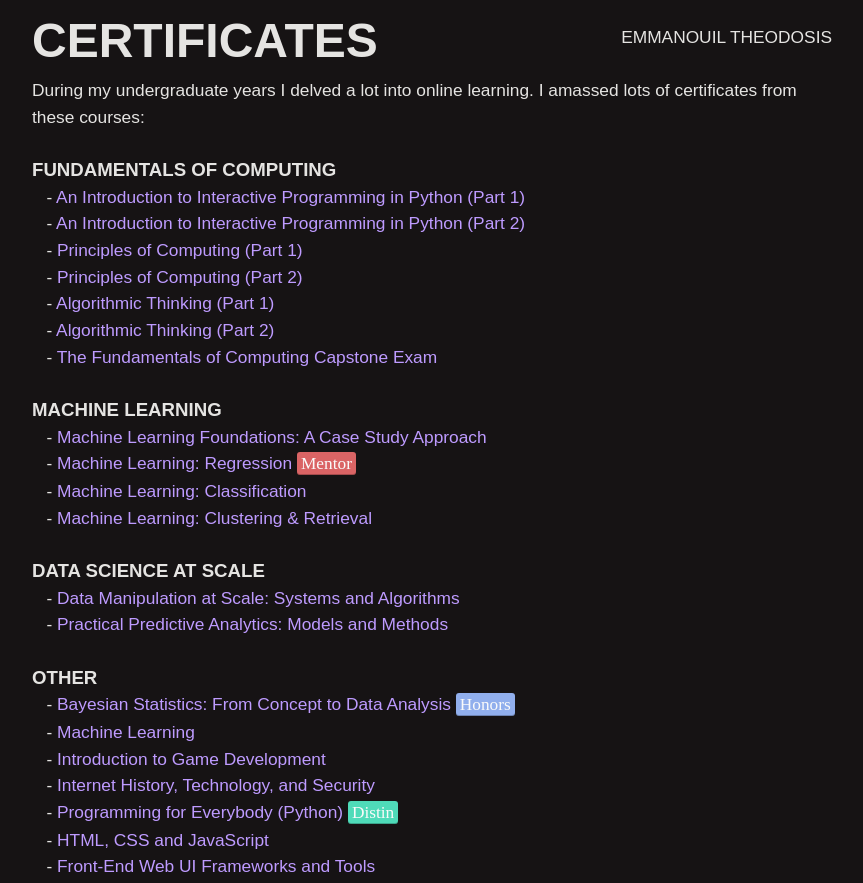
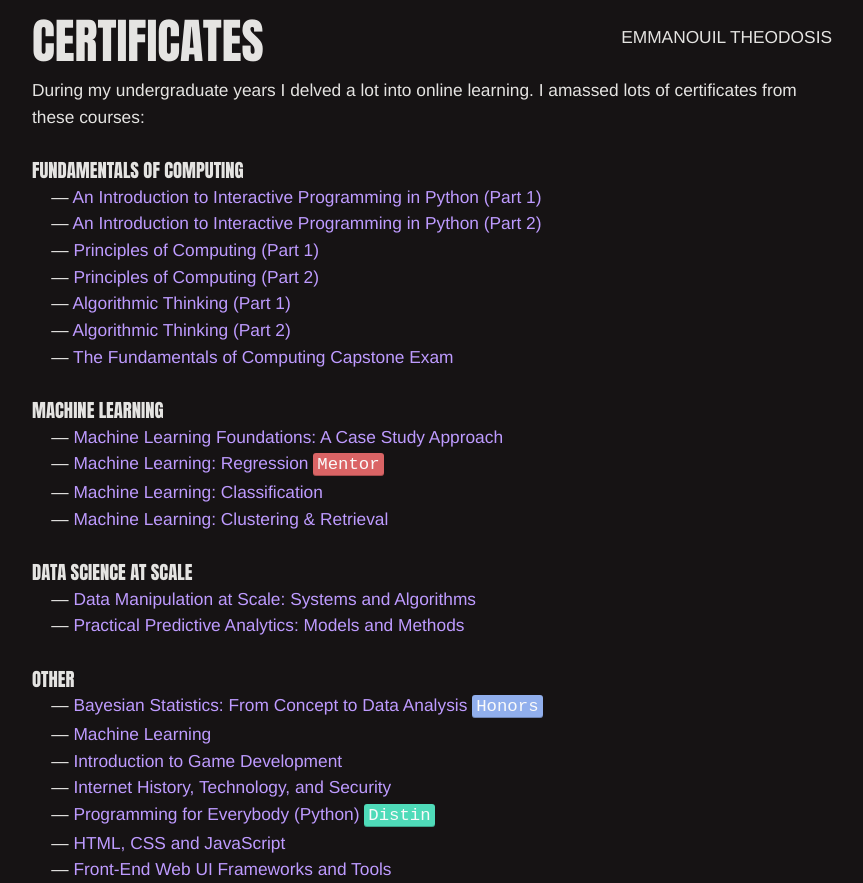
Before and after one commit to manosth/manosth.github.io, a plain HTML site: page certificates.html in a window 1280 px wide. Shown: the whole page, without its empty margins (208-1071 px from the left). Drawn offline with nearby package versions, Linux system fonts and the light colour scheme.

Commit message:
Change fonts
Changed the fonts (probably temporarily).

```diff
--- a/certificates.css
+++ b/certificates.css
@@ -1,6 +1,6 @@
 body
 {
-  font-family: open-sans, sans-serif;
+  font-family: Helvetica, sans-serif;
   font-size: 13pt;
   color: #E5E4E2;
   background-color: #161314;
@@ -33,7 +33,7 @@ hr {
 
 .title_text
 {
-    font-family: league-gothic, sans-serif;
+    font-family: Impact, sans-serif;
     font-weight: 750;
     font-size: 36pt;
     line-height: 54pt;
@@ -42,7 +42,7 @@ hr {
 
 .subtitle_text
 {
-    font-family: league-gothic, sans-serif;
+    font-family: Impact, sans-serif;
     font-size: 14pt;
     color: #E5E4E2;
 }
--- a/certificates.html
+++ b/certificates.html
@@ -1,8 +1,6 @@
 <html>
 <head>
   <title>Emmanouil Theodosis - Certificates</title>
-
-  <script src="//use.edgefonts.net/open-sans;league-gothic;open-sans-condensed.js"></script>
   <link rel="stylesheet" href="https://maxcdn.bootstrapcdn.com/bootstrap/3.3.7/css/bootstrap.min.css">
   <script     src="https://ajax.googleapis.com/ajax/libs/jquery/3.3.1/jquery.min.js"></script>
   <script src="https://maxcdn.bootstrapcdn.com/bootstrap/3.3.7/js/bootstrap.min.js"></script>
@@ -30,57 +28,55 @@ During my undergraduate years I delved a lot into online learning. I amassed lot
 <br>
 <br>
 <div class="subtitle_text" style="font-weight: 800;">FUNDAMENTALS OF COMPUTING</div>
-&nbsp;&nbsp;&nbsp;- <a class="text-link" href="https://www.coursera.org/account/accomplishments/verify/VP7T4EPB8Z" target="_blank">An Introduction to Interactive Programming in Python (Part 1)</a>
+&nbsp;&nbsp;&nbsp; &mdash; <a class="text-link" href="https://www.coursera.org/account/accomplishments/verify/VP7T4EPB8Z" target="_blank">An Introduction to Interactive Programming in Python (Part 1)</a>
 <br>
-&nbsp;&nbsp;&nbsp;- <a class="text-link" href="https://www.coursera.org/account/accomplishments/verify/L767LYFNK4" target="_blank">An Introduction to Interactive Programming in Python (Part 2)</a>
+&nbsp;&nbsp;&nbsp; &mdash; <a class="text-link" href="https://www.coursera.org/account/accomplishments/verify/L767LYFNK4" target="_blank">An Introduction to Interactive Programming in Python (Part 2)</a>
 <br>
-&nbsp;&nbsp;&nbsp;- <a class="text-link" href="https://www.coursera.org/account/accomplishments/verify/MLBQHC6RXV" target="_blank">Principles of Computing (Part 1)</a>
+&nbsp;&nbsp;&nbsp; &mdash; <a class="text-link" href="https://www.coursera.org/account/accomplishments/verify/MLBQHC6RXV" target="_blank">Principles of Computing (Part 1)</a>
 <br>
-&nbsp;&nbsp;&nbsp;- <a class="text-link" href="https://www.coursera.org/account/accomplishments/verify/P7RTVNDNJJ" target="_blank">Principles of Computing (Part 2)</a>
+&nbsp;&nbsp;&nbsp; &mdash; <a class="text-link" href="https://www.coursera.org/account/accomplishments/verify/P7RTVNDNJJ" target="_blank">Principles of Computing (Part 2)</a>
 <br>
-&nbsp;&nbsp;&nbsp;- <a class="text-link" href="https://www.coursera.org/account/accomplishments/verify/NP3PDYC62F" target="_blank">Algorithmic Thinking (Part 1)</a>
+&nbsp;&nbsp;&nbsp; &mdash; <a class="text-link" href="https://www.coursera.org/account/accomplishments/verify/NP3PDYC62F" target="_blank">Algorithmic Thinking (Part 1)</a>
 <br>
-&nbsp;&nbsp;&nbsp;- <a class="text-link" href="https://www.coursera.org/account/accomplishments/verify/5G32TXRZ24" target="_blank">Algorithmic Thinking (Part 2)</a>
+&nbsp;&nbsp;&nbsp; &mdash; <a class="text-link" href="https://www.coursera.org/account/accomplishments/verify/5G32TXRZ24" target="_blank">Algorithmic Thinking (Part 2)</a>
 <br>
-&nbsp;&nbsp;&nbsp;- <a class="text-link" href="https://www.coursera.org/account/accomplishments/verify/CF3WEMNVZSNJ" target="_blank">The Fundamentals of Computing Capstone Exam</a>
+&nbsp;&nbsp;&nbsp; &mdash; <a class="text-link" href="https://www.coursera.org/account/accomplishments/verify/CF3WEMNVZSNJ" target="_blank">The Fundamentals of Computing Capstone Exam</a>
 <br>
 <br>
 <div class="subtitle_text" style="font-weight: 800;">MACHINE LEARNING</div>
-&nbsp;&nbsp;&nbsp;- <a class="text-link" href="https://www.coursera.org/account/accomplishments/records/2LPTXLGYAR36" target="_blank">Machine Learning Foundations: A Case Study Approach</a>
+&nbsp;&nbsp;&nbsp; &mdash; <a class="text-link" href="https://www.coursera.org/account/accomplishments/records/2LPTXLGYAR36" target="_blank">Machine Learning Foundations: A Case Study Approach</a>
 <br>
-&nbsp;&nbsp;&nbsp;- <a class="text-link" href="https://www.coursera.org/account/accomplishments/records/TQCRKKDLAMHN" target="_blank">Machine Learning: Regression</a> <kbd class="unselectable" style="background-color: #DA6465; color: #FAFAFA; font-size: 100%; font-family: 'Cutive Mono';">Mentor</kbd>
+&nbsp;&nbsp;&nbsp; &mdash; <a class="text-link" href="https://www.coursera.org/account/accomplishments/records/TQCRKKDLAMHN" target="_blank">Machine Learning: Regression</a> <kbd class="unselectable" style="background-color: #DA6465; color: #FAFAFA; font-size: 100%; font-family: 'Courier New';">Mentor</kbd>
 <br>
-&nbsp;&nbsp;&nbsp;- <a class="text-link" href="https://www.coursera.org/account/accomplishments/records/WWHSJGXLRS7V" target="_blank">Machine Learning: Classification</a>
+&nbsp;&nbsp;&nbsp; &mdash; <a class="text-link" href="https://www.coursera.org/account/accomplishments/records/WWHSJGXLRS7V" target="_blank">Machine Learning: Classification</a>
 <br>
-&nbsp;&nbsp;&nbsp;- <a class="text-link" href="https://www.coursera.org/account/accomplishments/records/LE9QG55CA7VL" target="_blank">Machine Learning: Clustering & Retrieval</a>
+&nbsp;&nbsp;&nbsp; &mdash; <a class="text-link" href="https://www.coursera.org/account/accomplishments/records/LE9QG55CA7VL" target="_blank">Machine Learning: Clustering & Retrieval</a>
 <br>
 <br>
 <div class="subtitle_text" style="font-weight: 800;">DATA SCIENCE AT SCALE</div>
-&nbsp;&nbsp;&nbsp;- <a class="text-link" href="https://www.coursera.org/account/accomplishments/records/ZJFH8DABM5V4" target="_blank">Data Manipulation at Scale: Systems and Algorithms</a>
+&nbsp;&nbsp;&nbsp; &mdash; <a class="text-link" href="https://www.coursera.org/account/accomplishments/records/ZJFH8DABM5V4" target="_blank">Data Manipulation at Scale: Systems and Algorithms</a>
 <br>
-&nbsp;&nbsp;&nbsp;- <a class="text-link" href="https://www.coursera.org/account/accomplishments/records/2CZP3FKSBS8D" target="_blank">Practical Predictive Analytics: Models and Methods</a>
+&nbsp;&nbsp;&nbsp; &mdash; <a class="text-link" href="https://www.coursera.org/account/accomplishments/records/2CZP3FKSBS8D" target="_blank">Practical Predictive Analytics: Models and Methods</a>
 <br>
 <br>
 <div class="subtitle_text" style="font-weight: 800;">OTHER</div>
-&nbsp;&nbsp;&nbsp;- <a class="text-link" href="https://www.coursera.org/account/accomplishments/records/SSD6MFWYYR5E" target="_blank">Bayesian Statistics: From Concept to Data Analysis</a> <kbd class="unselectable" style="background-color: #91AFED; color: #FAFAFA; font-size: 100%; font-family: 'Cutive Mono';">Honors</kbd>
+&nbsp;&nbsp;&nbsp; &mdash; <a class="text-link" href="https://www.coursera.org/account/accomplishments/records/SSD6MFWYYR5E" target="_blank">Bayesian Statistics: From Concept to Data Analysis</a> <kbd class="unselectable" style="background-color: #91AFED; color: #FAFAFA; font-size: 100%; font-family: 'Courier New';">Honors</kbd>
 <br>
-&nbsp;&nbsp;&nbsp;- <a class="text-link" href="https://www.coursera.org/account/accomplishments/records/QBEFLQS8XYKR" target="_blank">Machine Learning</a>
+&nbsp;&nbsp;&nbsp; &mdash; <a class="text-link" href="https://www.coursera.org/account/accomplishments/records/QBEFLQS8XYKR" target="_blank">Machine Learning</a>
 <br>
-&nbsp;&nbsp;&nbsp;- <a class="text-link" href="https://www.coursera.org/account/accomplishments/records/B9SPBFSVCGYZ" target="_blank">Introduction to Game Development</a>
+&nbsp;&nbsp;&nbsp; &mdash; <a class="text-link" href="https://www.coursera.org/account/accomplishments/records/B9SPBFSVCGYZ" target="_blank">Introduction to Game Development</a>
 <br>
-&nbsp;&nbsp;&nbsp;- <a class="text-link" href="https://www.coursera.org/account/accomplishments/records/39PYSUT9ZU72" target="_blank">Internet History, Technology, and Security</a>
+&nbsp;&nbsp;&nbsp; &mdash; <a class="text-link" href="https://www.coursera.org/account/accomplishments/records/39PYSUT9ZU72" target="_blank">Internet History, Technology, and Security</a>
 <br>
-&nbsp;&nbsp;&nbsp;- <a class="text-link" href="https://www.coursera.org/account/accomplishments/records/gm4YP74WVabVYBSh" target="_blank">Programming for Everybody (Python)</a> <kbd class="unselectable" style="background-color: #4FDBB9; color: #FAFAFA; font-size: 100%; font-family: 'Cutive Mono';">Distin</kbd>
+&nbsp;&nbsp;&nbsp; &mdash; <a class="text-link" href="https://www.coursera.org/account/accomplishments/records/gm4YP74WVabVYBSh" target="_blank">Programming for Everybody (Python)</a> <kbd class="unselectable" style="background-color: #4FDBB9; color: #FAFAFA; font-size: 100%; font-family: 'Courier New';">Distin</kbd>
 <br>
-&nbsp;&nbsp;&nbsp;- <a class="text-link" href="https://www.coursera.org/account/accomplishments/records/FSQVS28VUWWJ" target="_blank">HTML, CSS and JavaScript</a>
+&nbsp;&nbsp;&nbsp; &mdash; <a class="text-link" href="https://www.coursera.org/account/accomplishments/records/FSQVS28VUWWJ" target="_blank">HTML, CSS and JavaScript</a>
 <br>
-&nbsp;&nbsp;&nbsp;- <a class="text-link" href="https://www.coursera.org/account/accomplishments/records/5KYQYKQ6TDNQ" target="_blank">Front-End Web UI Frameworks and Tools</a>
+&nbsp;&nbsp;&nbsp; &mdash; <a class="text-link" href="https://www.coursera.org/account/accomplishments/records/5KYQYKQ6TDNQ" target="_blank">Front-End Web UI Frameworks and Tools</a>
 <br>
-</div>
-
 </div>
 </div>
 </div>
-
+</div>
 </body>
 </html>
--- a/main.css
+++ b/main.css
@@ -1,6 +1,6 @@
 body
 {
-  font-family: open-sans, sans-serif;
+  font-family: Helvetica, sans-serif;
   font-size: 13pt;
   color: #E5E4E2;
   background-color: #161314;
@@ -33,7 +33,7 @@ hr {
 
 .title_text
 {
-    font-family: league-gothic, sans-serif;
+    font-family: impact, sans-serif;
     font-weight: 750;
     font-size: 50pt;
     line-height: 54pt;
@@ -42,7 +42,7 @@ hr {
 
 .subtitle_text
 {
-    font-family: league-gothic, sans-serif;
+    font-family: impact, sans-serif;
     font-size: 20pt;
     color: #E5E4E2;
 }
--- a/quotes.css
+++ b/quotes.css
@@ -1,6 +1,6 @@
 body
 {
-  font-family: open-sans, sans-serif;
+  font-family: Helvetica, sans-serif;
   font-size: 11pt;
   color: #E5E4E2;
   background-color: #161314;
@@ -33,7 +33,7 @@ hr {
 
 .title_text
 {
-    font-family: league-gothic, sans-serif;
+    font-family: Impact, sans-serif;
     font-weight: 750;
     font-size: 36pt;
     line-height: 54pt;
@@ -42,7 +42,7 @@ hr {
 
 .subtitle_text
 {
-    font-family: league-gothic, sans-serif;
+    font-family: Impact, sans-serif;
     font-size: 14pt;
     color: #E5E4E2;
 }
```
